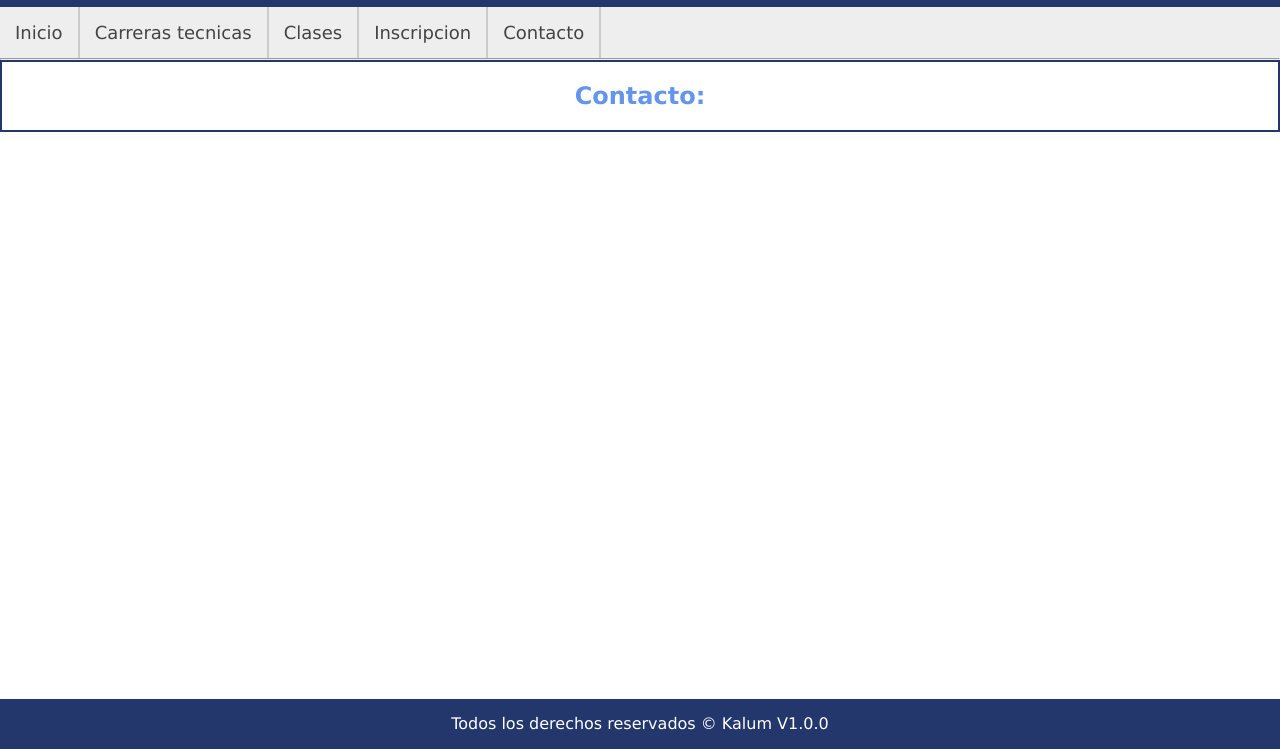
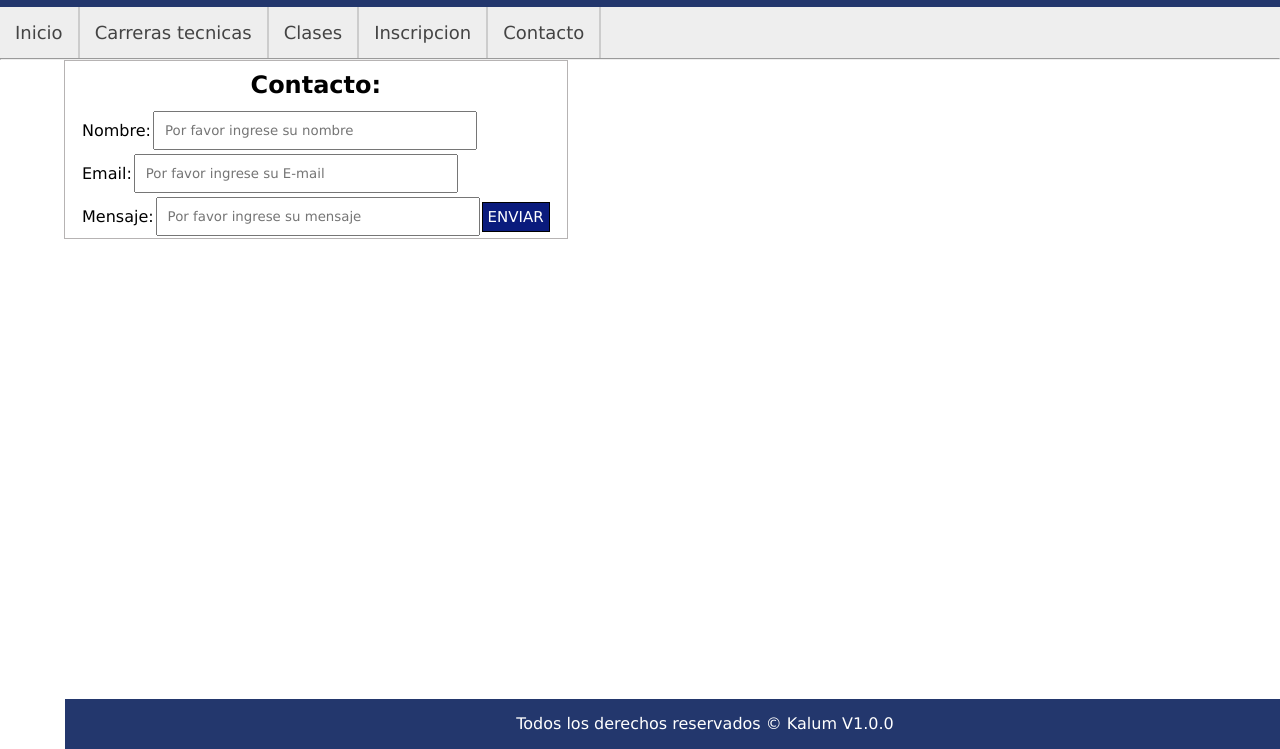
Before and after one commit to KevDaniel/Java-Web-2021, a plain HTML site: page contacto.html in a window 1280 px wide. Shown: the part 51-800 px from the top of the page. Drawn offline with Linux system fonts and the light colour scheme.

Commit message:
Actualizacion del formato de contactos.
Se agrego un formulario al website para poder ingresar informacion de contacto y un mensaje.

```diff
--- a/assets/css/style.css
+++ b/assets/css/style.css
@@ -40,7 +40,6 @@ footer a{
     font-style: italic;
     text-decoration: underline;
     font-weight: bold;
-
 }
 #menu{
     background-color:#eee;
@@ -62,17 +61,14 @@ footer a{
 #menu ul li:hover a{
     color: white;
 }
-
 #contenido table{
     margin:auto;
 }
-
 #contenido h2{
     text-align: center;
     color:cornflowerblue;
     margin: 10px;
 }
-
 #contenido form{
     border:2px solid #444;
     margin-top: 15px;
@@ -88,16 +84,46 @@ input[type="text"], select{
     width: 300px;
 }
 input[type="submit"], button{
-    background: #7D0A42;
+    background: #0a1b7d;
     color: white;
-    padding: 10px;
+    padding: 5px;
     font-size: 15px;
     text-transform:uppercase;
     border: 1px solid black;
     cursor: pointer;
 }
-
-
+#contenido form table td{
+    text-align: center;
+    margin: auto;
+    font-style: italic ;
+}
+#contenido form table input {
+    text-align:left;
+    font-size: 15px;
+    font-style: italic;
+    padding: 5px;
+    margin-top: 5px;
+    margin-left: 10px;
+}
+#contenido_contacto form{
+    margin: auto;
+    margin-left:5%;
+    margin-right:5%;
+    border: 1px solid rgb(182, 179, 179);
+    display:inline-table
+}
+#contenido_contacto form h2{
+    text-align: center;
+    padding: 10px;
+}
+#contenido_contacto form table{
+    margin-left: 15px;
+    margin-right: 15px;
+}
+#contenido_contacto form table tr td input{
+    text-align: justify;
+    margin: auto;
+}
 /*Selector por clase*/
 .clearFix{
     float: none;
--- a/contacto.html
+++ b/contacto.html
@@ -21,8 +21,25 @@
                 </ul>
             </nav>
             <hr>
-            <div id ="contenido">
-               <h2>Contacto:</h2>
+            <div id ="contenido_contacto">
+               <form id="contacto_form" action="https://www.kinal.org.gt/">
+                <h2>Contacto:</h2>
+                <table>
+                    <tr><td id="td_text">Nombre:</td>
+                    <td><input type="text" placeholder="Por favor ingrese su nombre" required></td>
+                    </tr>
+                </table>
+                <table>
+                    <tr><td id="td_text">Email:</td>
+                        <td><input type="text" placeholder="Por favor ingrese su E-mail" required></td>
+                    </tr>
+                </table>
+                <table>
+                    <tr><td id="td_text">Mensaje:</td>
+                        <td><input type="text" placeholder="Por favor ingrese su mensaje" required></td>
+                        <td><button id="enviar_boton" type="submit">Enviar</button></td>
+                    </tr>
+               </form>
             </div>
             <footer>
                 Todos los derechos reservados &copy; Kalum V1.0.0
```
